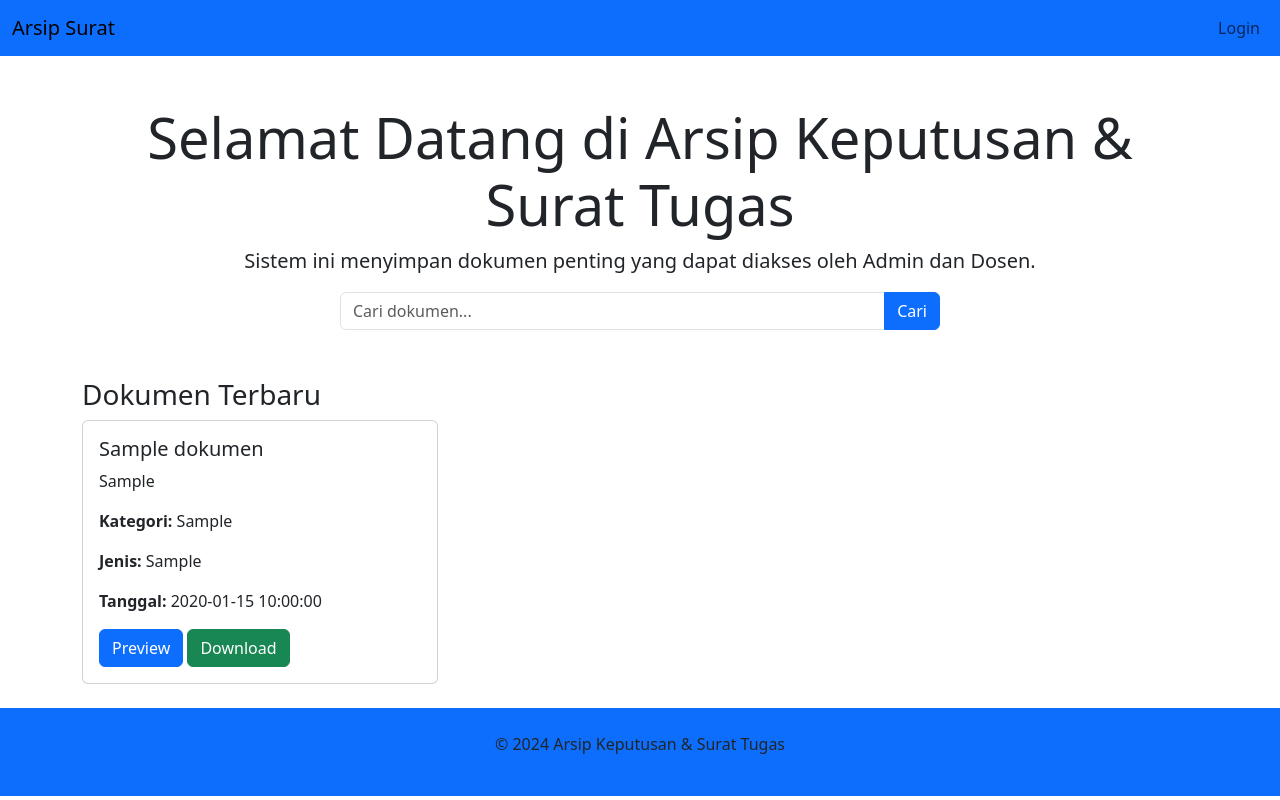
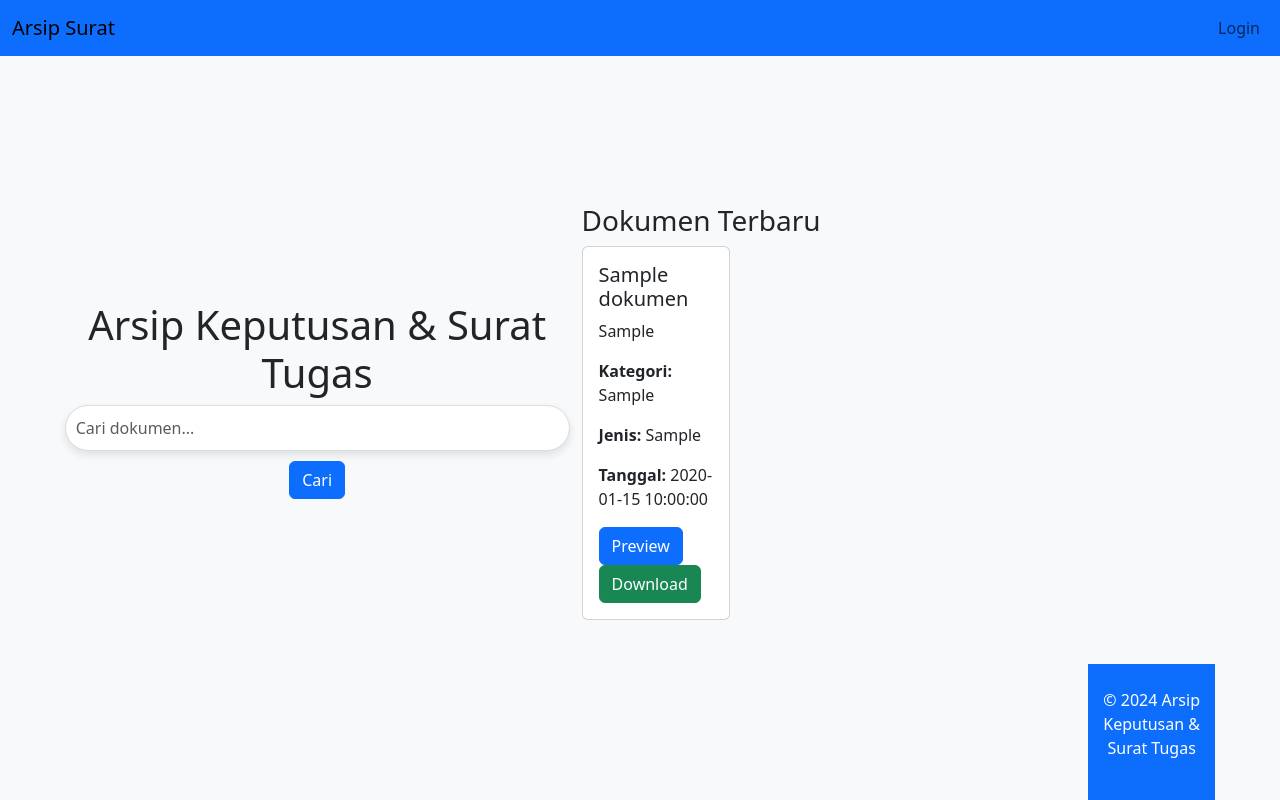
Before and after one commit to rizwandamn/arundina, a PHP site: page / in a window 1280 px wide. Run offline with PHP 8.4, Linux system fonts and the light colour scheme; tables that the repository leaves empty or names only in its code hold one stand-in row (values such as "Sample post").

Commit message:
dosen,search,index

```diff
--- /dev/null
+++ b/index.css
@@ -0,0 +1,39 @@
+/* Mengatur tampilan form pencarian */
+body, html {
+    height: 100%;
+    margin: 0;
+    display: flex;
+    justify-content: center;
+    align-items: center;
+    background-color: #f8f9fa;
+}
+
+.search-container {
+    text-align: center;
+    width: 100%;
+    max-width: 600px;
+}
+
+.search-input {
+    padding: 10px;
+    border-radius: 25px;
+    width: 100%;
+    max-width: 600px;
+    box-shadow: 0 4px 8px rgba(0, 0, 0, 0.1);
+    border: 1px solid #ddd;
+}
+
+.btn-search {
+    margin-top: 10px;
+}
+
+.navbar {
+    position: absolute;
+    top: 0;
+    width: 100%;
+}
+
+footer {
+    background-color: #0d6efd;
+    color: #fff;
+}
--- a/index.php
+++ b/index.php
@@ -17,12 +17,7 @@ $result = mysqli_query($conn, $query);
     <meta name="viewport" content="width=device-width, initial-scale=1.0">
     <title>Arsip Keputusan & Surat Tugas</title>
     <link href="https://cdn.jsdelivr.net/npm/bootstrap@5.3.0-alpha1/dist/css/bootstrap.min.css" rel="stylesheet">
-    <style>
-        .search-container {
-            max-width: 600px;
-            margin: 0 auto;
-        }
-    </style>
+    <link rel="stylesheet" href="index.css"> <!-- Tambahkan link ke file CSS eksternal -->
 </head>
 <body>
     <!-- Navbar -->
@@ -48,26 +43,17 @@ $result = mysqli_query($conn, $query);
         </div>
     </nav>
 
-    <!-- Hero Section -->
-    <div class="container my-5">
-        <div class="jumbotron text-center">
-            <h1 class="display-4">Selamat Datang di Arsip Keputusan & Surat Tugas</h1>
-            <p class="lead">Sistem ini menyimpan dokumen penting yang dapat diakses oleh Admin dan Dosen.</p>
-
-            <!-- Form Pencarian -->
-            <div class="search-container">
-                <form method="GET" action="search.php">
-                    <div class="input-group">
-                        <input type="text" name="search" class="form-control" placeholder="Cari dokumen..." required>
-                        <button type="submit" class="btn btn-primary">Cari</button>
-                    </div>
-                </form>
-            </div>
-        </div>
+    <!-- Form Pencarian -->
+    <div class="search-container">
+        <h1>Arsip Keputusan & Surat Tugas</h1>
+        <form method="GET" action="search.php">
+            <input type="text" name="search" class="search-input form-control" placeholder="Cari dokumen..." required>
+            <button type="submit" class="btn btn-primary btn-search">Cari</button>
+        </form>
     </div>
 
     <!-- Dokumen Terbaru -->
-    <div class="container">
+    <div class="container mt-5">
         <h3>Dokumen Terbaru</h3>
         <div class="row">
             <?php if (mysqli_num_rows($result) > 0): ?>
@@ -93,7 +79,7 @@ $result = mysqli_query($conn, $query);
     </div>
 
     <!-- Footer -->
-    <footer class="bg-primary text-center py-4">
+    <footer class="bg-primary text-center py-4 mt-auto">
         <p>&copy; 2024 Arsip Keputusan & Surat Tugas</p>
     </footer>
 
```
Also changed, not shown: search.php (+91 -82 lines).
